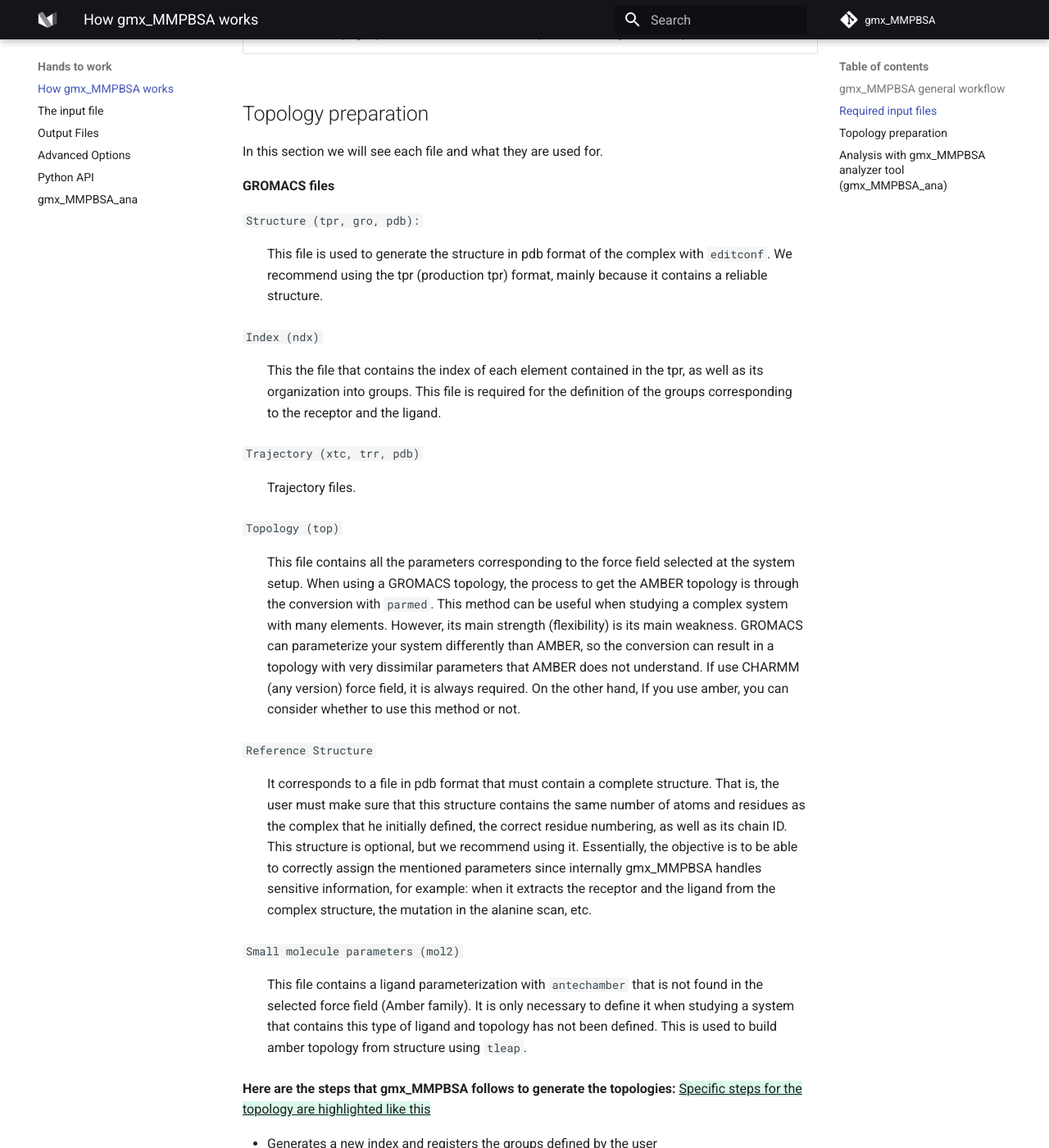
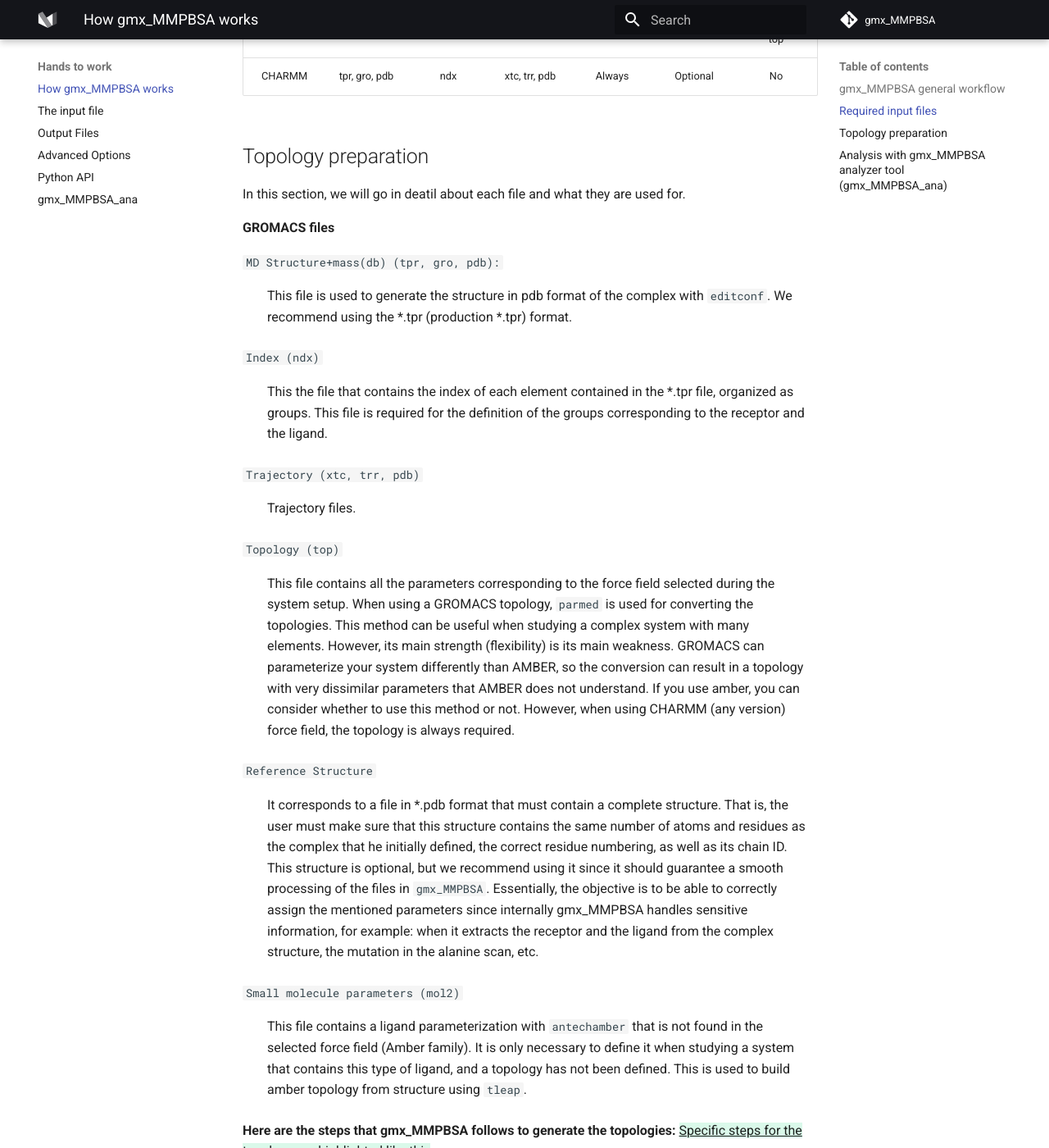
Before and after one commit to Valdes-Tresanco-MS/gmx_MMPBSA, an MkDocs documentation site: the page built from docs/howworks.md, in a window 1280 px wide and 1400 px high, scrolled down 2248 px. Shown: the whole window at 82% size. Built offline with MkDocs 1.6.1 and Material for MkDocs 9.7.7, drawn with Linux system fonts in a browser that asks for light colours; comment, search, counter and statistics services are not loaded; some of the changed text lies outside the part shown.

Commit message:
documentation fixed

```diff
--- a/docs/howworks.md
+++ b/docs/howworks.md
@@ -17,23 +17,23 @@
 known in the GROMACS community (February/2021 more than 1100 citations). Interestingly, [MMPBSA.py][1] is more robust
 and was published first, however, both have a similar number of citations. This is probably due to the fact that the
 GROMACS (Open source and free) community is large, while AMBER has the restriction of a paid license, or a small
-community with free academic license (Latin America).
+community with free academic license.
 
-The use of [MMPBSA.py][1] for GROMACS users, while possible, required enormous effort to successfully complete the
-process. That is why we decided to make our experience in this conversion available to the community. Not only have
-we limited ourselves to the extent of utility itself, but we have added additional value. We have designed a
-graphical tool, which we believe has great potential for the analysis of the results obtained
+The use of [MMPBSA.py][1] for GROMACS users requires enormous effort to successfully complete the process. In that
+regard, we have decided to make our experience in this process available to the community. We have
+not limited ourselves only to the extent of utility itself, but added additional value. We have designed a tool that
+allows to perform a number of calculations in an effortless way with a graphical tool incorporated, which we believe
+has great potential for the analysis of the results obtained. We also have incorporated some functionalities that aren't
+present in [MMPBSA.py][1] and made others more accessible to the beginner user in Amber.
 
 
 ## gmx_MMPBSA general workflow
 
-gmx_MMPBSA can be divided into 3 parts as shown in figure 1. The first consists of the preparation, the topologies
-and trajectories are prepared, among other elements that depend on the user options, such as the mutants in the
-alanine or glycine scanning or interaction residues. The second part consists of calculating the binding free energy
-and/or entropy using the selected models. We will not describe this section as it is detailed in the original
-publication. And finally, the analysis of the results with the graphical user interface gmx_MMPBSA_ana.
-
-
+gmx_MMPBSA can be divided into 3 parts as shown in figure 1. IN the first part, `Preparation`, the topologies
+and trajectories are generated, among other elements depending on the calculations, such as the mutants for the
+alanine or glycine scanning or the interaction residues during decomposition analysis. In the second part, `Calculation`,
+the binding free energies and/or entropies are estimated using the selected models. Finally, in the last step `Analysis`,
+the results can be analyzed by using the graphical user interface `gmx_MMPBSA_ana`.
 
 
 
@@ -42,10 +42,10 @@
 
 ## Required input files
 
-Currently, `gmx_MMPBSA` supports two families of force fields: Amber and CHARMM. Although these FFs are quite similar,
-the generation of topologies differs. Amber as native ff and package for which it was designed supports the
-topology generation from both gromacs topologies and structures. Meanwhile, CHARMM supports only the generation of
-amber topology from GROMACS topologies. Based on the above, the files required in each case may differ (Table 1).
+Currently, `gmx_MMPBSA` supports two families of force fields: Amber and CHARMM. Although these force fileds are quite
+similar, the generation of topologies differs. When Amber force filed was used to prepare the system(s), the topologies
+compatible with AMBER package can be generated from either GROMACS topologies or structures. Meanwhile, when CHARMM force
+field is used, AMBER's topologies are generated from GROMACS topologies exclusively. (Table 1).
 
 **Table 1:** Required input files for every force field
 
@@ -56,39 +56,41 @@
 
 ## Topology preparation
 
-In this section we will see each file and what they are used for.
+In this section, we will go in deatil about each file and what they are used for.
 
 **GROMACS files**
 
-`Structure (tpr, gro, pdb):`
+`MD Structure+mass(db) (tpr, gro, pdb):`
 :   This file is used to generate the structure in pdb format of the complex with `editconf`. We recommend using the
-    tpr (production tpr) format, mainly because it contains a reliable structure.
+    *.tpr (production *.tpr) format.
 
 `Index (ndx)`
-:   This the file that contains the index of each element contained in the tpr, as well as its organization into
-    groups. This file is required for the definition of the groups corresponding to the receptor and the ligand.
+:   This the file that contains the index of each element contained in the *.tpr file, organized as groups. This file
+    is required for the definition of the groups corresponding to the receptor and the ligand.
 
 `Trajectory (xtc, trr, pdb)`
 :   Trajectory files.
 
 `Topology (top)`
-:   This file contains all the parameters corresponding to the force field selected at the system setup. When using
-    a GROMACS topology, the process to get the AMBER topology is through the conversion with `parmed`. This method
-    can be useful when studying a complex system with many elements. However, its main strength (flexibility) is its
+:   This file contains all the parameters corresponding to the force field selected during the system setup. When using
+    a GROMACS topology, `parmed` is used for converting the topologies. This method can be useful when studying a
+    complex system with many elements. However, its main strength (flexibility) is its
     main weakness. GROMACS can parameterize your system differently than AMBER, so the conversion can result in a
-    topology with very dissimilar parameters that AMBER does not understand. If use CHARMM (any version) force field,
-    it is always required. On the other hand, If you use amber, you can consider whether to use this method or not.
+    topology with very dissimilar parameters that AMBER does not understand. If you use amber, you can consider whether
+    to use this method or not. However, when using CHARMM (any version) force field, the topology is always required.
 
 `Reference Structure`
-:   It corresponds to a file in pdb format that must contain a complete structure. That is, the user must make sure
+:   It corresponds to a file in *.pdb format that must contain a complete structure. That is, the user must make sure
     that this structure contains the same number of atoms and residues as the complex that he initially defined, the
-    correct residue numbering, as well as its chain ID. This structure is optional, but we recommend using it.
+    correct residue numbering, as well as its chain ID. This structure is optional, but we recommend using it since it
+    should guarantee a smooth processing of the files in `gmx_MMPBSA`.
     Essentially, the objective is to be able to correctly assign the mentioned parameters since internally
     gmx_MMPBSA handles sensitive information, for example: when it extracts the receptor and the ligand from the
     complex structure, the mutation in the alanine scan, etc.
+
 `Small molecule parameters (mol2)`
 :   This file contains a ligand parameterization with `antechamber` that is not found in the selected force field
-    (Amber family). It is only necessary to define it when studying a system that contains this type of ligand and
+    (Amber family). It is only necessary to define it when studying a system that contains this type of ligand, and a
     topology has not been defined. This is used to build amber topology from structure using `tleap`.
 
 **Here are the steps that gmx_MMPBSA follows to generate the topologies:**
@@ -97,7 +99,7 @@
 - Generates a new index and registers the groups defined by the user
 - Generates the pdb of the complex, receptor, and ligand
 - {++Topologies are cleaned (remove water and ions)++}
-- The structures or {++parameters++} for the receptor and the ligand are generated if it is ST approximation.
+- The structures or {++parameters++} for the receptor and the ligand are generated if it is a ST approximation.
 - If Alanine scanning: the mutant of the complex, and the mutant receptor or ligand are generated
 - If decomposition: interaction residues are extracted
 - The complex is mapped. Registers the continuity of the receptor (example: Metalloprotein structure files are
```
Also changed, not shown: other parts of docs/howworks.md (+1 -1 lines).
